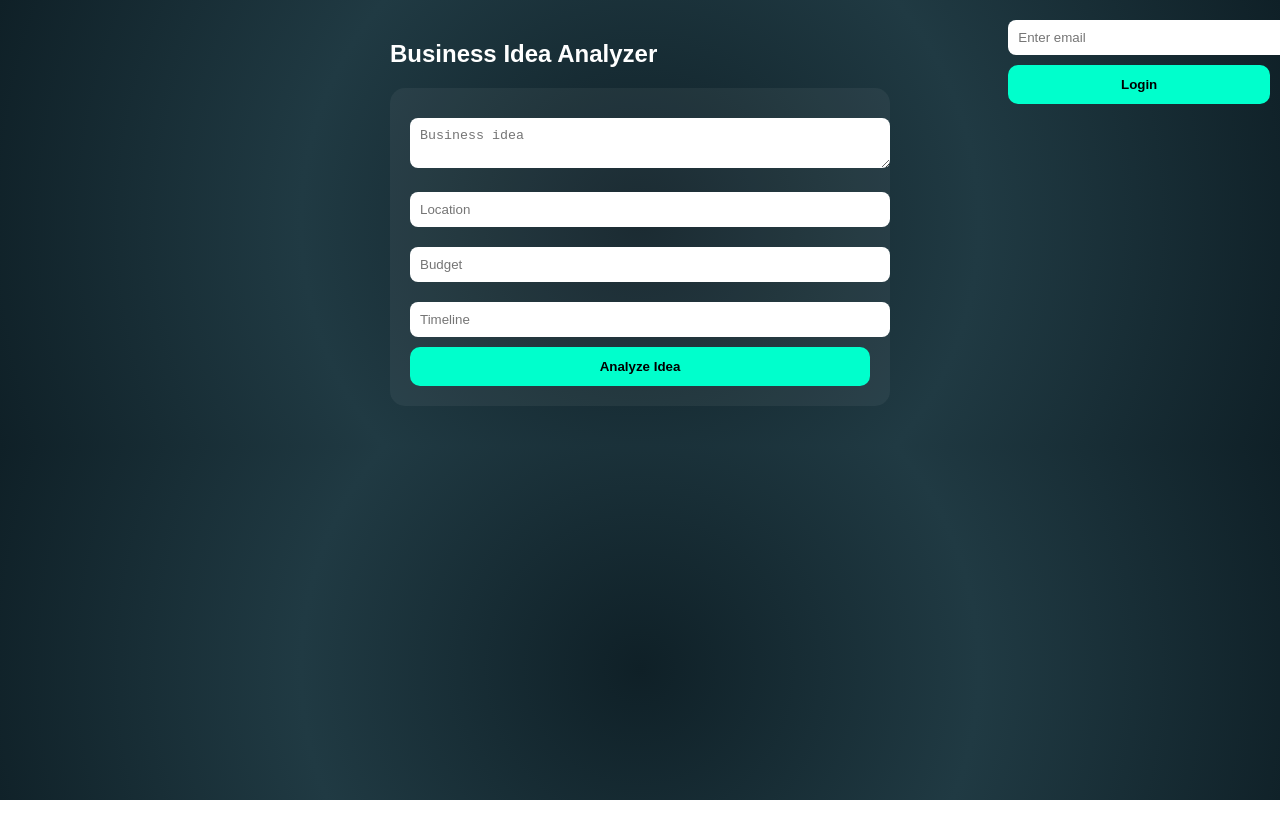
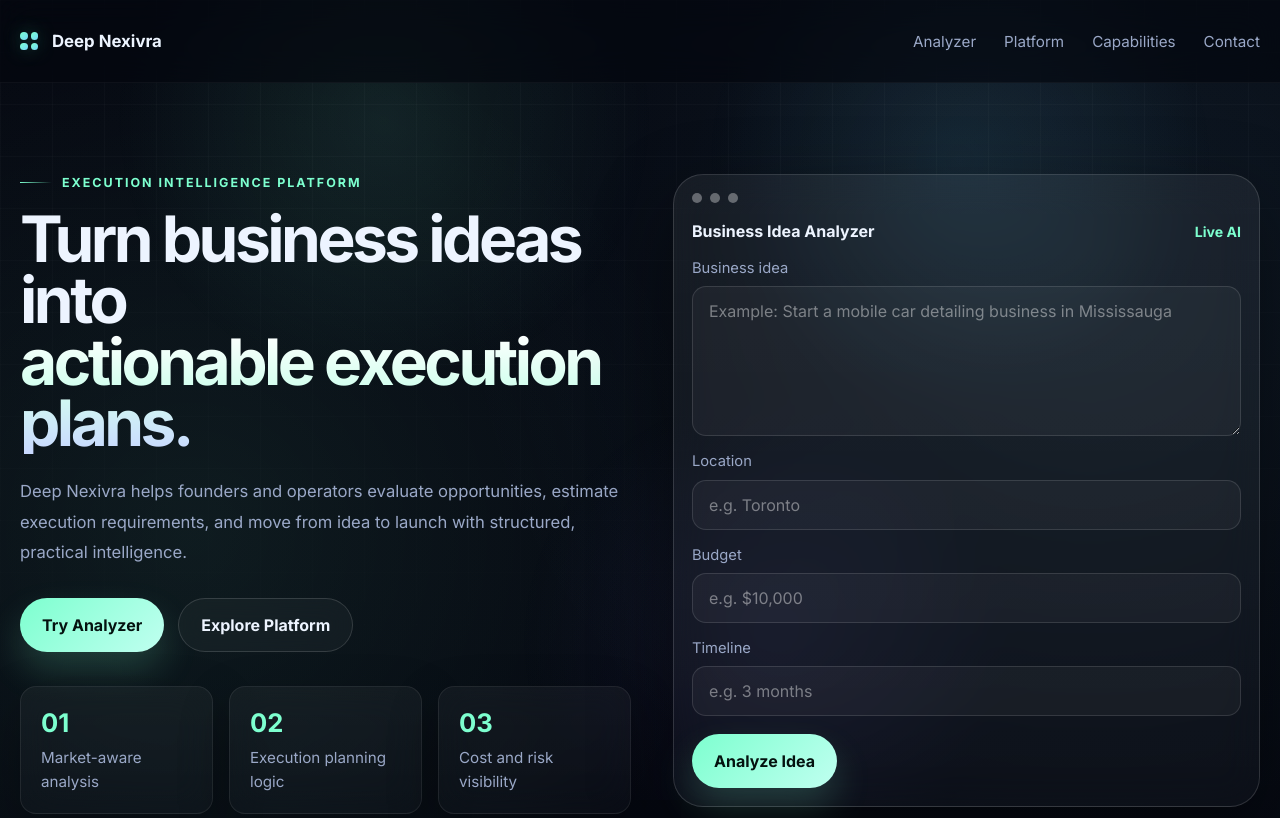
Before and after one commit to Deep1608-star/deepnexivra-site, a website: page index.html in a window 1280 px wide. Shown: the top 818 px of the page. Drawn offline with nearby package versions, Linux system fonts and the light colour scheme.

Commit message:
Update index.html

```diff
--- a/index.html
+++ b/index.html
@@ -1,170 +1,243 @@
 <!DOCTYPE html>
 <html lang="en">
 <head>
-<meta charset="UTF-8">
-<meta name="viewport" content="width=device-width, initial-scale=1.0">
-<title>Deep Nexivra</title>
+  <meta charset="UTF-8" />
+  <meta name="viewport" content="width=device-width, initial-scale=1.0" />
+  <title>Deep Nexivra | Execution Intelligence</title>
+  <meta
+    name="description"
+    content="Deep Nexivra helps turn business ideas into actionable execution plans."
+  />
+  <link rel="preconnect" href="https://fonts.googleapis.com" />
+  <link rel="preconnect" href="https://fonts.gstatic.com" crossorigin />
+  <link
+    href="https://fonts.googleapis.com/css2?family=Inter:wght@400;500;600;700;800&display=swap"
+    rel="stylesheet"
+  />
+  <link rel="stylesheet" href="style.css" />
+</head>
+<body>
+  <div class="site-bg"></div>
+  <div class="grid-overlay"></div>
 
-<!-- Supabase -->
-<script src="https://cdn.jsdelivr.net/npm/@supabase/supabase-js@2"></script>
+  <header class="header">
+    <div class="container nav">
+      <div class="brand">
+        <div class="brand-mark">
+          <span></span>
+          <span></span>
+          <span></span>
+          <span></span>
+        </div>
+        <span>Deep Nexivra</span>
+      </div>
 
-<style>
-body {
-  margin: 0;
-  font-family: Arial;
-  background: radial-gradient(circle at center, #0f2027, #203a43, #0f2027);
-  color: white;
-}
+      <nav class="nav-links" id="navLinks">
+        <a href="#analyzer">Analyzer</a>
+        <a href="#platform">Platform</a>
+        <a href="#capabilities">Capabilities</a>
+        <a href="#contact">Contact</a>
+      </nav>
 
-.container {
-  padding: 20px;
-  max-width: 500px;
-  margin: auto;
-}
+      <button class="menu-toggle" id="menuToggle" aria-label="Toggle menu">
+        <span></span>
+        <span></span>
+      </button>
+    </div>
+  </header>
 
-.card {
-  background: rgba(255,255,255,0.05);
-  padding: 20px;
-  border-radius: 15px;
-  margin-top: 20px;
-}
+  <main>
+    <section class="hero" id="analyzer">
+      <div class="container hero-layout">
+        <div class="hero-copy">
+          <div class="eyebrow">Execution Intelligence Platform</div>
+          <h1>
+            Turn business ideas into
+            <span>actionable execution plans.</span>
+          </h1>
+          <p class="hero-text">
+            Deep Nexivra helps founders and operators evaluate opportunities,
+            estimate execution requirements, and move from idea to launch with
+            structured, practical intelligence.
+          </p>
 
-input, textarea {
-  width: 100%;
-  padding: 10px;
-  margin: 10px 0;
-  border-radius: 8px;
-  border: none;
-}
+          <div class="hero-actions">
+            <a href="#analyzer-panel" class="btn btn-primary">Try Analyzer</a>
+            <a href="#platform" class="btn btn-secondary">Explore Platform</a>
+          </div>
 
-button {
-  padding: 12px;
-  width: 100%;
-  border: none;
-  border-radius: 10px;
-  background: #00ffcc;
-  font-weight: bold;
-}
+          <div class="hero-metrics">
+            <div class="metric-card">
+              <h3>01</h3>
+              <p>Market-aware analysis</p>
+            </div>
+            <div class="metric-card">
+              <h3>02</h3>
+              <p>Execution planning logic</p>
+            </div>
+            <div class="metric-card">
+              <h3>03</h3>
+              <p>Cost and risk visibility</p>
+            </div>
+          </div>
+        </div>
 
-.result {
-  margin-top: 20px;
-}
-</style>
-</head>
+        <div class="hero-visual">
+          <div class="dashboard-shell" id="analyzer-panel">
+            <div class="dashboard-topbar">
+              <span></span>
+              <span></span>
+              <span></span>
+            </div>
 
-<body>
+            <div class="analyzer-panel">
+              <div class="panel-header">
+                <p>Business Idea Analyzer</p>
+                <span>Live AI</span>
+              </div>
 
-<!-- LOGIN -->
-<div style="position:fixed;top:10px;right:10px;">
-  <input id="emailInput" placeholder="Enter email" />
-  <button onclick="loginUser(document.getElementById('emailInput').value)">Login</button>
-</div>
+              <div class="form-stack">
+                <div class="form-group">
+                  <label for="ideaInput">Business idea</label>
+                  <textarea
+                    id="ideaInput"
+                    placeholder="Example: Start a mobile car detailing business in Mississauga"
+                  ></textarea>
+                </div>
 
-<div class="container">
+                <div class="form-group">
+                  <label for="locationInput">Location</label>
+                  <input id="locationInput" type="text" placeholder="e.g. Toronto" />
+                </div>
 
-  <h2>Business Idea Analyzer</h2>
+                <div class="form-group">
+                  <label for="budgetInput">Budget</label>
+                  <input id="budgetInput" type="text" placeholder="e.g. $10,000" />
+                </div>
 
-  <div class="card">
-    <textarea id="idea" placeholder="Business idea"></textarea>
-    <input id="location" placeholder="Location">
-    <input id="budget" placeholder="Budget">
-    <input id="timeline" placeholder="Timeline">
+                <div class="form-group">
+                  <label for="timelineInput">Timeline</label>
+                  <input id="timelineInput" type="text" placeholder="e.g. 3 months" />
+                </div>
+              </div>
 
-    <button onclick="analyzeIdea()">Analyze Idea</button>
-  </div>
+              <div class="analyzer-actions">
+                <button id="analyzeBtn" class="btn btn-primary" type="button">
+                  Analyze Idea
+                </button>
+              </div>
 
-  <div class="result" id="result"></div>
+              <div id="analysisResult" class="analysis-result"></div>
+            </div>
+          </div>
+        </div>
+      </div>
+    </section>
 
-</div>
+    <section class="section" id="platform">
+      <div class="container">
+        <div class="section-heading">
+          <div class="eyebrow">Platform</div>
+          <h2>A control layer for business execution decisions.</h2>
+          <p>
+            Evaluate opportunities, surface risks, and convert raw ideas into
+            structured action paths with stronger operational clarity.
+          </p>
+        </div>
 
-<script>
-/* =============================
-   SUPABASE CONFIG
-============================= */
-const SUPABASE_URL = "PASTE_YOUR_URL";
-const SUPABASE_KEY = "PASTE_YOUR_ANON_KEY";
-const supabaseClient = supabase.createClient(https://supabase.com/dashboard/project/oggwnbbfuaemkrpxvctd, eyJhbGciOiJIUzI1NiIsInR5cCI6IkpXVCJ9.eyJpc3MiOiJzdXBhYmFzZSIsInJlZiI6Im9nZ3duYmJmdWFlbWtycHh2Y3RkIiwicm9sZSI6ImFub24iLCJpYXQiOjE3NzY1NDMzNjcsImV4cCI6MjA5MjExOTM2N30.p1lKczMqndxcvpqgqI_DcB3SEeWP1n-FmX8xh_BWZrE);
+        <div class="feature-grid">
+          <article class="feature-card">
+            <div class="feature-index">01</div>
+            <h3>Idea Validation</h3>
+            <p>
+              Stress-test business concepts against execution realities instead
+              of relying on vague assumptions.
+            </p>
+          </article>
 
-/* =============================
-   LOGIN
-============================= */
-async function loginUser(email) {
-  const { data, error } = await supabaseClient
-    .from('users')
-    .upsert([{ email: email }])
-    .select();
+          <article class="feature-card">
+            <div class="feature-index">02</div>
+            <h3>Execution Planning</h3>
+            <p>
+              Break ideas into launch requirements, operating needs, cost
+              ranges, and practical next steps.
+            </p>
+          </article>
 
-  if (error) {
-    alert("Login failed");
-    return;
-  }
+          <article class="feature-card">
+            <div class="feature-index">03</div>
+            <h3>Strategic Visibility</h3>
+            <p>
+              Give founders and operators a clearer picture of timing, labor,
+              risk, and potential return.
+            </p>
+          </article>
+        </div>
+      </div>
+    </section>
 
-  localStorage.setItem("userEmail", email);
-  alert("Logged in");
-}
+    <section class="section alt-section" id="capabilities">
+      <div class="container capability-layout">
+        <div class="capability-copy">
+          <div class="eyebrow">Capabilities</div>
+          <h2>Built for founders, operators, and execution-heavy teams.</h2>
+          <p>
+            Deep Nexivra is designed to evolve from an idea analyzer into a
+            full decision and execution platform.
+          </p>
+        </div>
 
-/* =============================
-   ANALYZE IDEA
-============================= */
-async function analyzeIdea() {
+        <div class="capability-stack">
+          <div class="stack-card">
+            <h3>Opportunity Assessment</h3>
+            <p>Evaluate viability, friction points, and launch complexity.</p>
+          </div>
+          <div class="stack-card">
+            <h3>Resource Planning</h3>
+            <p>Estimate labor, costs, timing, and operating requirements.</p>
+          </div>
+          <div class="stack-card">
+            <h3>Execution Roadmapping</h3>
+            <p>Convert business intent into practical action steps.</p>
+          </div>
+        </div>
+      </div>
+    </section>
 
-  const idea = document.getElementById("idea").value;
-  const location = document.getElementById("location").value;
-  const budget = document.getElementById("budget").value;
-  const timeline = document.getElementById("timeline").value;
+    <section class="section cta-section" id="contact">
+      <div class="container">
+        <div class="cta-box">
+          <div>
+            <div class="eyebrow">Deep Nexivra</div>
+            <h2>Building the future execution intelligence layer.</h2>
+            <p>
+              The current product validates ideas and structures decisions.
+              The long-term platform will help users execute with more
+              precision, visibility, and system intelligence.
+            </p>
+          </div>
+          <a href="mailto:hello@deepnexivra.com" class="btn btn-primary">
+            Contact Now
+          </a>
+        </div>
+      </div>
+    </section>
+  </main>
 
-  const isPremium = localStorage.getItem("premiumUser") === "true";
+  <footer class="footer">
+    <div class="container footer-row">
+      <div>
+        <h3>Deep Nexivra</h3>
+        <p>Execution intelligence for modern business systems.</p>
+      </div>
+      <div class="footer-links">
+        <a href="#analyzer">Analyzer</a>
+        <a href="#platform">Platform</a>
+        <a href="#capabilities">Capabilities</a>
+      </div>
+    </div>
+  </footer>
 
-  let basicResult = `
-    <div class="card">
-      <h3>Execution Analysis</h3>
-      <p><b>Idea:</b> ${idea}</p>
-      <p><b>Market:</b> Growing demand in ${location}</p>
-      <p><b>Difficulty:</b> Medium</p>
-      <p><b>Estimated Cost:</b> ${budget}</p>
-    </div>
-  `;
-
-  let premiumResult = `
-    <div class="card">
-      <h3>Premium Insights</h3>
-      <p><b>Pricing Strategy:</b> Tiered pricing model</p>
-      <p><b>Revenue Model:</b> Recurring customers</p>
-      <p><b>Customer Plan:</b> Local marketing + referrals</p>
-      <p><b>Execution Plan:</b> Launch in ${timeline}</p>
-    </div>
-  `;
-
-  if (!isPremium) {
-    basicResult += `
-      <div class="card">
-        <p>🔒 Unlock full plan</p>
-        <button onclick="window.location.href='/upgrade.html'">Upgrade</button>
-      </div>
-    `;
-  } else {
-    basicResult += premiumResult;
-  }
-
-  document.getElementById("result").innerHTML = basicResult;
-
-  /* =============================
-     SAVE REPORT
-  ============================= */
-  const email = localStorage.getItem("userEmail");
-
-  if (email) {
-    await supabaseClient.from("reports").insert([{
-      idea,
-      location,
-      budget,
-      timeline,
-      result: basicResult
-    }]);
-  }
-
-}
-</script>
-
+  <script src="script.js"></script>
 </body>
 </html>
```
